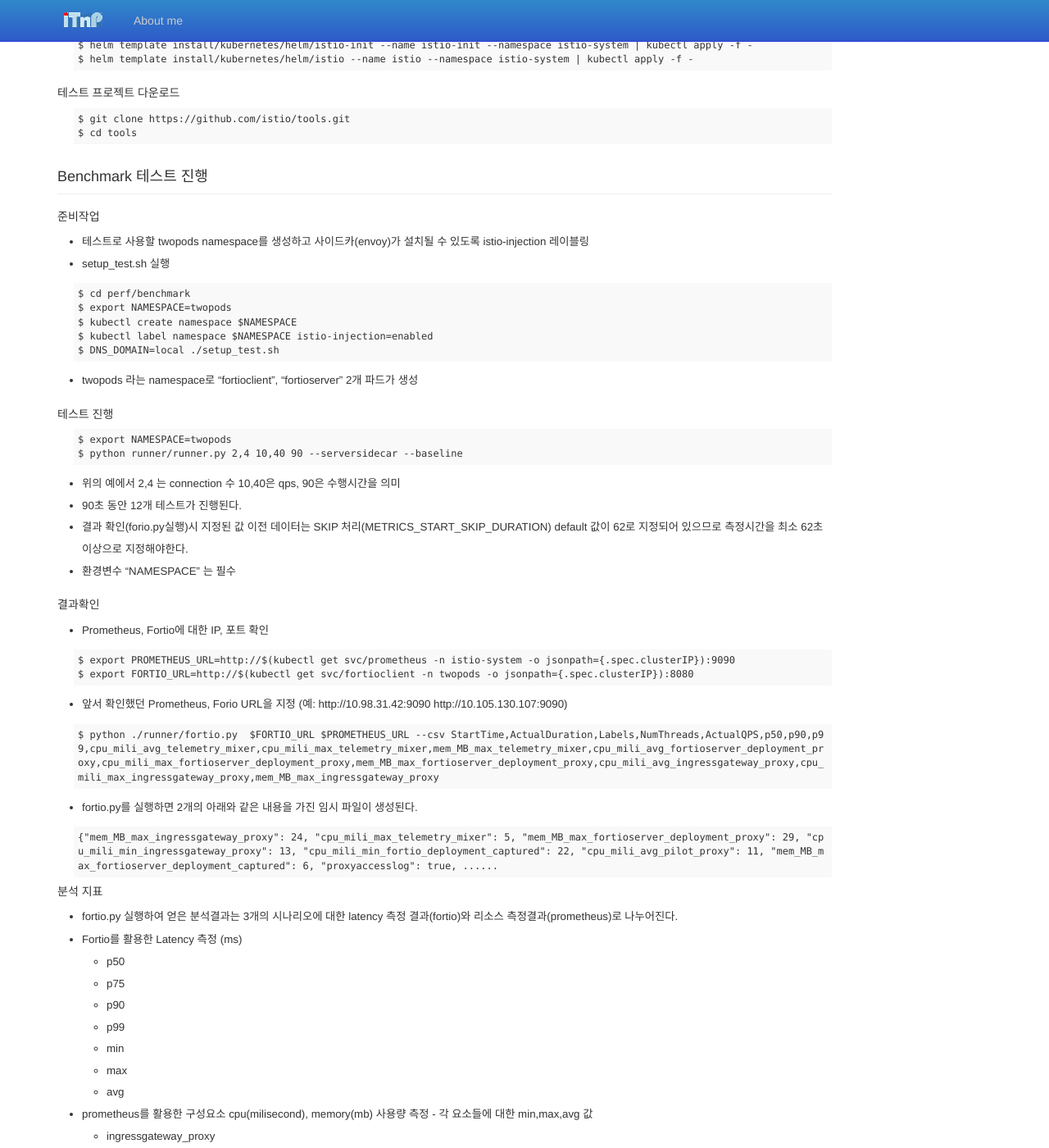
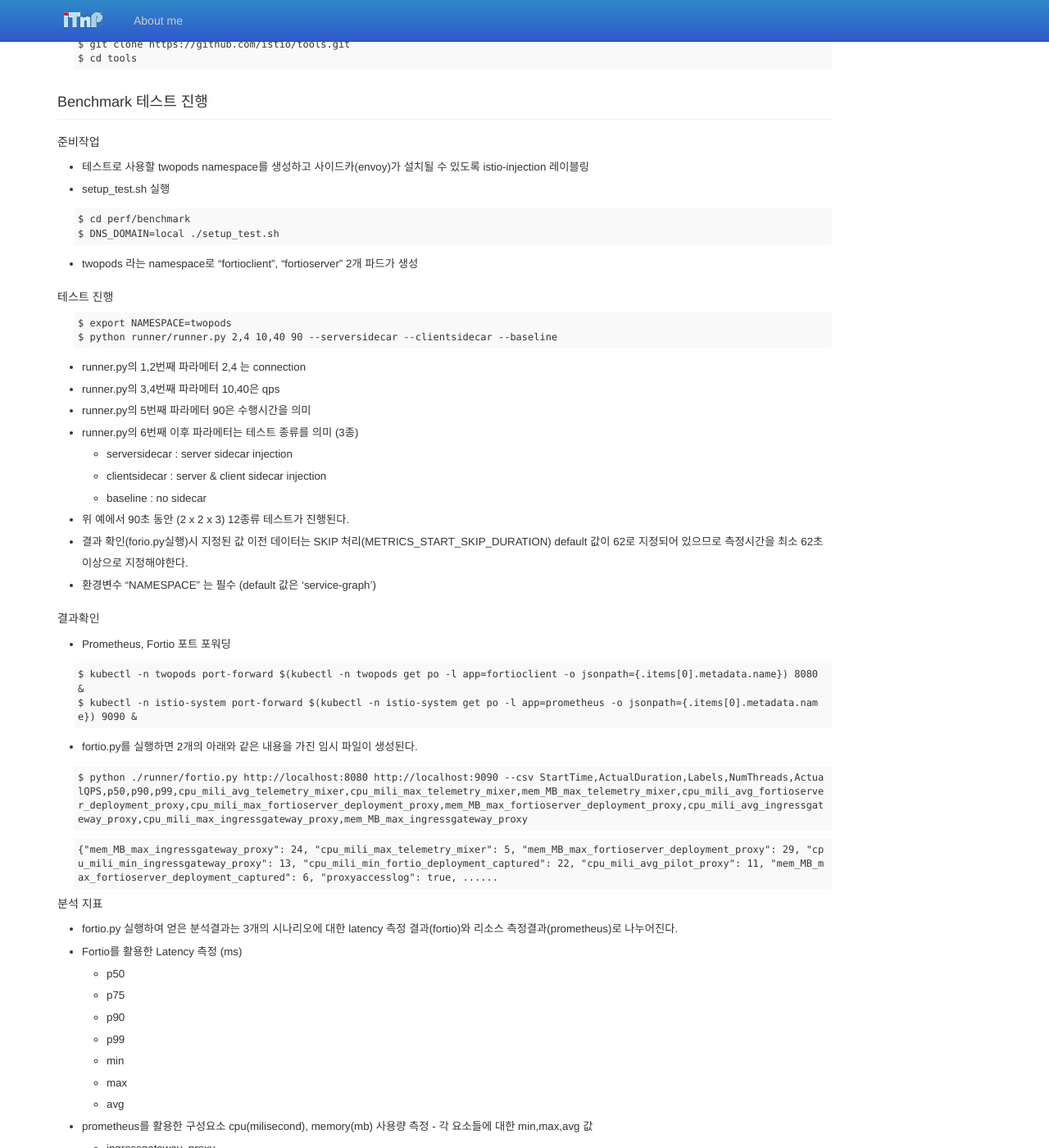
Before and after one commit to itnpeople/itnpeople.github.com, a Jekyll site: the page built from _posts/2019-04-08-istio performance and stability.md, in a window 1280 px wide and 1400 px high, scrolled down 3043 px. Shown: the whole window at 82% size. Built offline with Jekyll 4.4.1, drawn with Linux system fonts in a browser that asks for light colours; some of the changed text lies outside the part shown.

Commit message:
modified post

```diff
--- a/_posts/2019-04-08-istio performance and stability.md
+++ b/_posts/2019-04-08-istio performance and stability.md
@@ -131,12 +131,6 @@ $ minikube start --cpus 6 --memory 8192
 $ minikube ssh
 ~~~
 
-* [minikube tunnel](https://github.com/kubernetes/minikube/blob/master/docs/tunnel.md) 설정을 통하여 Cluster IP로 접근 가능 하도록 라우딩한다.
-
-~~~
-$ minikube tunnel
-$ sudo route -n add 10.0.0.0/12 $(minikube ip)
-~~~
 
 ### Helm 초기화
 
@@ -177,9 +171,6 @@ $ cd tools
 
 ~~~
 $ cd perf/benchmark
-$ export NAMESPACE=twopods
-$ kubectl create namespace $NAMESPACE
-$ kubectl label namespace $NAMESPACE istio-injection=enabled
 $ DNS_DOMAIN=local ./setup_test.sh
 ~~~
 * twopods 라는 namespace로 "fortioclient", "fortioserver" 2개 파드가 생성
@@ -189,36 +180,43 @@ $ DNS_DOMAIN=local ./setup_test.sh
 
 ~~~
 $ export NAMESPACE=twopods
-$ python runner/runner.py 2,4 10,40 90 --serversidecar --baseline
+$ python runner/runner.py 2,4 10,40 90 --serversidecar --clientsidecar --baseline
 ~~~
-* 위의 예에서 2,4 는 connection 수 10,40은 qps, 90은 수행시간을 의미
-* 90초 동안 12개 테스트가 진행된다.
+* runner.py의 1,2번째 파라메터 2,4 는 connection
+* runner.py의 3,4번째 파라메터 10,40은 qps
+* runner.py의 5번째 파라메터 90은 수행시간을 의미
+* runner.py의 6번째 이후 파라메터는 테스트 종류를 의미 (3종)
+  * serversidecar : server sidecar injection
+  * clientsidecar : server & client sidecar injection
+  * baseline : no sidecar
+* 위 예에서 90초 동안 (2 x 2 x 3) 12종류 테스트가 진행된다.
 * 결과 확인(forio.py실행)시 지정된 값 이전 데이터는 SKIP 처리(METRICS_START_SKIP_DURATION) default 값이  62로 지정되어 있으므로  측정시간을 최소 62초 이상으로 지정해야한다.
-* 환경변수 "NAMESPACE" 는 필수
+* 환경변수 "NAMESPACE" 는 필수 (default 값은 'service-graph')
 
 
 ### 결과확인
 
-* Prometheus, Fortio에 대한  IP, 포트 확인
+
+* Prometheus, Fortio 포트 포워딩
 
 ~~~
-$ export PROMETHEUS_URL=http://$(kubectl get svc/prometheus -n istio-system -o jsonpath={.spec.clusterIP}):9090
-$ export FORTIO_URL=http://$(kubectl get svc/fortioclient -n twopods -o jsonpath={.spec.clusterIP}):8080
-~~~
-
-* 앞서 확인했던 Prometheus, Forio URL을 지정 (예: http://10.98.31.42:9090  http://10.105.130.107:9090)
-
-~~~
-$ python ./runner/fortio.py  $FORTIO_URL $PROMETHEUS_URL --csv StartTime,ActualDuration,Labels,NumThreads,ActualQPS,p50,p90,p99,cpu_mili_avg_telemetry_mixer,cpu_mili_max_telemetry_mixer,mem_MB_max_telemetry_mixer,cpu_mili_avg_fortioserver_deployment_proxy,cpu_mili_max_fortioserver_deployment_proxy,mem_MB_max_fortioserver_deployment_proxy,cpu_mili_avg_ingressgateway_proxy,cpu_mili_max_ingressgateway_proxy,mem_MB_max_ingressgateway_proxy
+$ kubectl -n twopods port-forward $(kubectl -n twopods get po -l app=fortioclient -o jsonpath={.items[0].metadata.name}) 8080 &
+$ kubectl -n istio-system port-forward $(kubectl -n istio-system get po -l app=prometheus -o jsonpath={.items[0].metadata.name}) 9090 &
 ~~~
 
 * fortio.py를 실행하면 2개의 아래와 같은 내용을 가진 임시 파일이 생성된다.
+
+~~~
+$ python ./runner/fortio.py http://localhost:8080 http://localhost:9090 --csv StartTime,ActualDuration,Labels,NumThreads,ActualQPS,p50,p90,p99,cpu_mili_avg_telemetry_mixer,cpu_mili_max_telemetry_mixer,mem_MB_max_telemetry_mixer,cpu_mili_avg_fortioserver_deployment_proxy,cpu_mili_max_fortioserver_deployment_proxy,mem_MB_max_fortioserver_deployment_proxy,cpu_mili_avg_ingressgateway_proxy,cpu_mili_max_ingressgateway_proxy,mem_MB_max_ingressgateway_proxy
+~~~
+
 
 ~~~
 {"mem_MB_max_ingressgateway_proxy": 24, "cpu_mili_max_telemetry_mixer": 5, "mem_MB_max_fortioserver_deployment_proxy": 29, "cpu_mili_min_ingressgateway_proxy": 13, "cpu_mili_min_fortio_deployment_captured": 22, "cpu_mili_avg_pilot_proxy": 11, "mem_MB_max_fortioserver_deployment_captured": 6, "proxyaccesslog": true, ......
 ~~~
 
 #### 분석 지표
+
 * fortio.py 실행하여 얻은 분석결과는 3개의 시나리오에 대한  latency 측정 결과(fortio)와 리소스 측정결과(prometheus)로 나누어진다.
 
 * Fortio를 활용한 Latency 측정 (ms)
```
Also changed, not shown: _posts/2019-04-11-istio-task-traffic-management on minikube.md (+4 -1 lines), _posts/2019-04-16-visualizing mesh using kiali.md (+91 -65 lines), _posts/2019-04-25-istio-authentication policy.md (+1 -1 lines), _posts/2019-06-03-knativ-install and started with app deployment.md (+5 -0 lines), _posts/2019-06-10-knative-hello app build and serving.md (+7 -0 lines), resources/img/post/kiali_prom.png (added), 2 other files.
